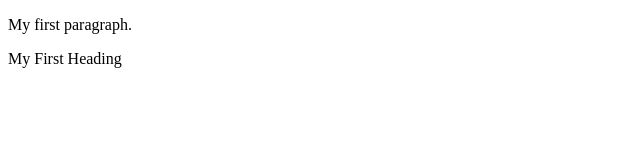
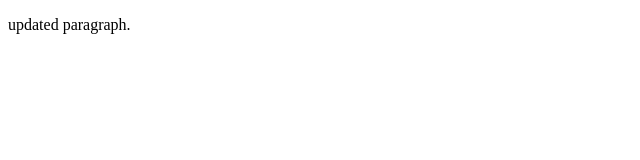
Before and after one commit to kuldipcode/VC-IMPACT, a plain HTML site: page index.html in a window 1280 px wide. Shown: the whole page, without its empty margins (0-640 px from the left). Drawn offline with Linux system fonts and the light colour scheme.

Commit message:
updated paragraph

```diff
--- a/index.html
+++ b/index.html
@@ -4,10 +4,6 @@
 <title>Page Title</title>
 </head>
 <body>
-
-
-<p>My first paragraph.</p>
-<p>My First Heading</p>
-
+<p>updated paragraph.</p>
 </body>
 </html>
```
